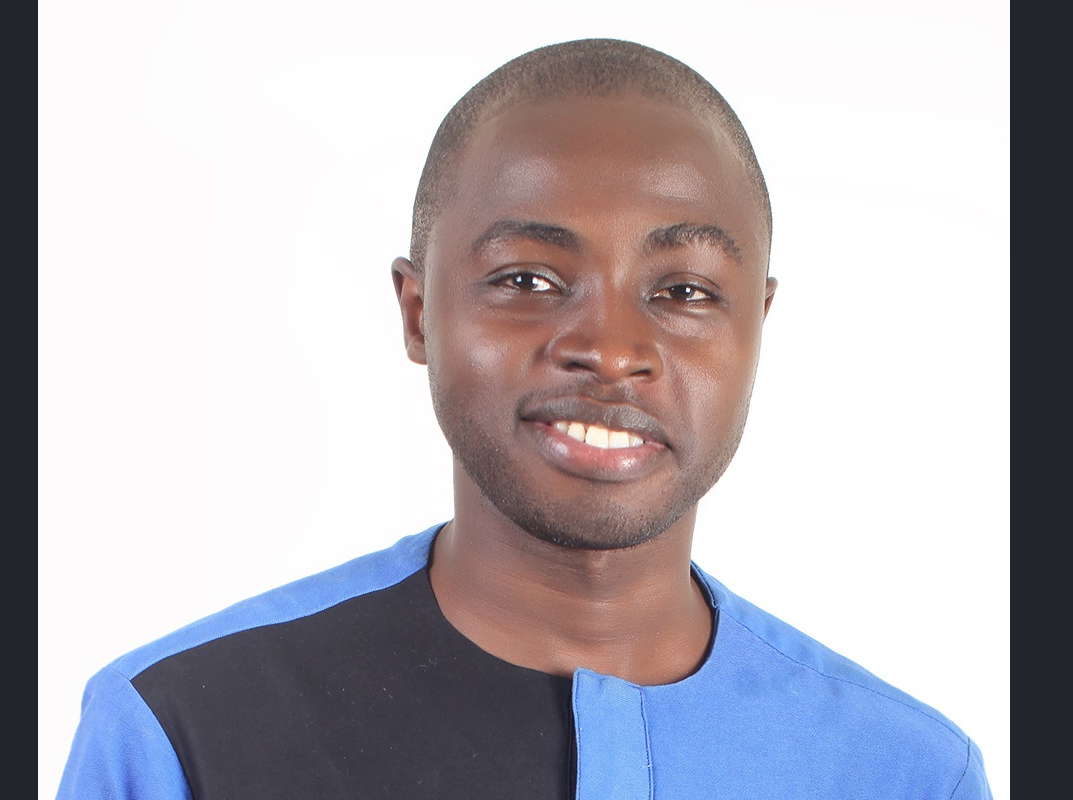
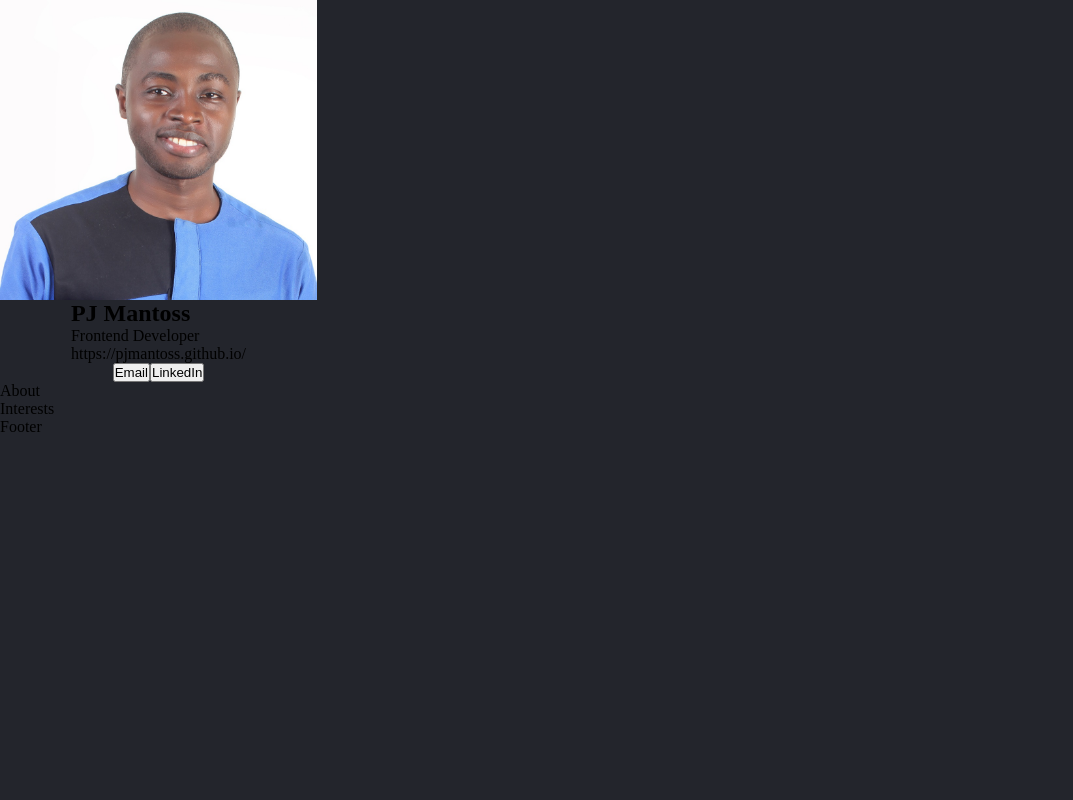
Before and after one commit to PJMantoss/digital-biz-card, a React (Create React App) app: page / in a window 1280 px wide. Shown: the top 800 px of the page, without its empty margins (0-1073 px from the left). Built offline with nearby package versions, Linux system fonts and the light colour scheme.

Commit message:
update styling

```diff
--- a/src/App.css
+++ b/src/App.css
@@ -12,3 +12,7 @@
     align-items: center;
     width: 100%;
 }
+
+.info img {
+    width: 317px;
+}
--- a/src/index.css
+++ b/src/index.css
@@ -7,6 +7,5 @@
 body{
   width: 550px;
   height: 868px;
-  margin: auto;
   background: #23252c;
 }
```
